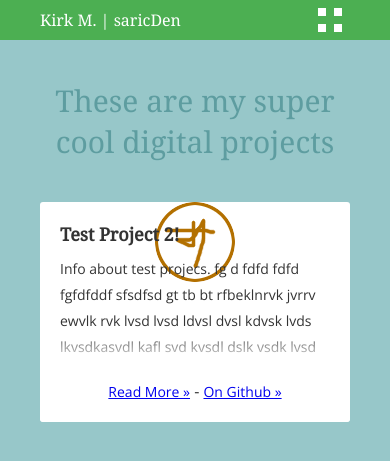
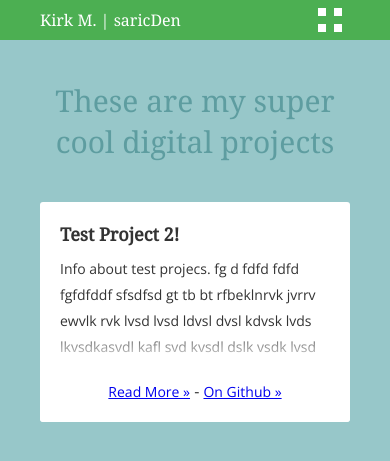
Before and after one commit to saricden/saricden.com, a Jekyll site: the page built from projects.md, in a window 390 px wide. Shown: the top 461 px of the page. Built offline with Jekyll 4.4.1, drawn with Linux system fonts in a browser that asks for light colours.

Commit message:
Hides project listing icons on small screens.

```diff
--- a/css/main.css
+++ b/css/main.css
@@ -326,6 +326,10 @@ article.project > img, img.project-icon {
   margin: 0 auto;
 }
 
+article.project > img {
+  display: none;
+}
+
 img.project-icon {
   margin-bottom: 20px;
 }
@@ -335,6 +339,7 @@ img.project-icon {
     padding-left: 120px;
   }
   article.project > img {
+    display: block;
     margin: 0;
     position: absolute;
     top: 20px;
```
